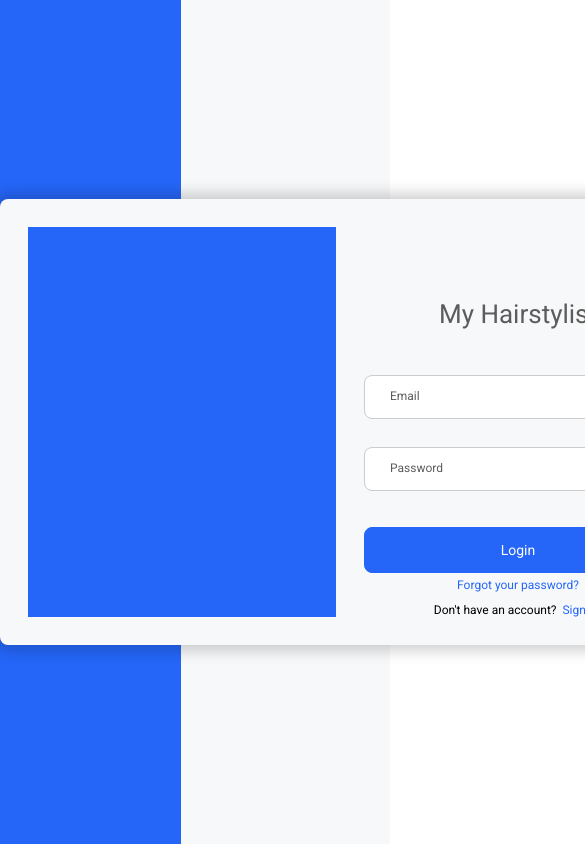
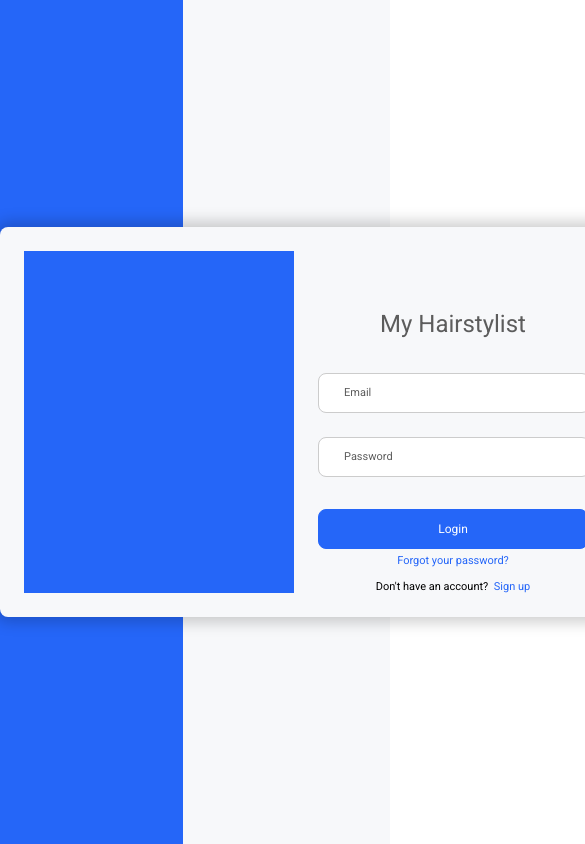
Before and after one commit to spaulas/my-hairstylist-auth-ui, a React app: page /auth/sign-in in a window 390 px wide. Shown: the top 844 px of the page, 585 px wide, since content can reach past the window. Built offline with nearby package versions, Linux system fonts and the light colour scheme.

Commit message:
Add mixins for tablet portrait

```diff
--- a/src/components/common/Button/button.styles.scss
+++ b/src/components/common/Button/button.styles.scss
@@ -27,3 +27,11 @@ button {
     padding: 14px 0;
   }
 }
+
+@media only screen and (max-width: $tablet-portrait__max) {
+  button {
+    padding: 12px 0;
+  }
+
+
+}
--- a/src/components/common/Layout/layout.styles.scss
+++ b/src/components/common/Layout/layout.styles.scss
@@ -99,3 +99,27 @@
     }
   }
 }
+
+@media only screen and (max-width: $tablet-portrait__max) {
+  .layout {
+    max-width: 826px;
+
+    &--box {
+      width: 612px;
+      height: 390px;
+
+      &-strip {
+        margin: 24px 12px 24px 24px;
+      }
+
+      &-children {
+        margin: 24px 24px 24px 12px;
+      }
+    }
+
+    &--strip {
+      width: 270px;
+      right: calc(50% + 12px);
+    }
+  }
+}
--- a/src/components/generics/Form/Field/field.styles.scss
+++ b/src/components/generics/Form/Field/field.styles.scss
@@ -98,21 +98,21 @@ input:-webkit-autofill:active {
   }
 }
 
-@media only screen and (max-width: $medium-desktop__max) {
+@media only screen and (max-width: $tablet-portrait__max) {
   .form {
     &--item {
-      margin-bottom: 28px;
+      margin-bottom: 24px;
     }
 
     &--label {
       &__focused {
-        left: 10px;
-        top: -18px !important;
+        left: 8px;
+        top: -16px !important;
       }
     }
 
     &--input {
-      height: 32px;
+      height: 28px;
     }
   }
 }
--- a/src/components/generics/Form/form.styles.scss
+++ b/src/components/generics/Form/form.styles.scss
@@ -59,3 +59,22 @@
     }
   }
 }
+
+
+@media only screen and (max-width: $tablet-portrait__max) {
+  .form {
+    &--title {
+      padding: 60px 0 36px 0;
+    }
+
+    &--links {
+      &-forgot-password {
+        margin-top: 6px;
+      }
+    }
+
+    button {
+      margin-top: 8px;
+    }
+  }
+}
--- a/src/styles/_responsiveness.scss
+++ b/src/styles/_responsiveness.scss
@@ -6,7 +6,8 @@ $tablet-landscape__min: 1280px;
 $medium-desktop__max: $tablet-landscape__min;
 $medium-desktop__min: 1024px;
 
-$medium-screen__max: $medium-desktop__min;
-$tablet-portrait__min: 600px;
+$tablet-portrait__max: $medium-desktop__min;
+$tablet-portrait__min: 826px;
 
 $mobile__max: $tablet-portrait__min;
+$mobile__min: 360px;
--- a/src/styles/_typography.scss
+++ b/src/styles/_typography.scss
@@ -15,7 +15,12 @@ h1 {
 
   @media only screen and (max-width: $medium-desktop__max) {
     font-size: 26px;
-    line-height: 38px;
+    line-height: 28px;
+  }
+
+  @media only screen and (max-width: $tablet-portrait__max) {
+    font-size: 24px;
+    line-height: 26px;
   }
 }
 
@@ -36,6 +41,11 @@ h1 {
     font-size: 12px;
     line-height: 14px;
   }
+
+  @media only screen and (max-width: $tablet-portrait__max) {
+    font-size: 11px;
+    line-height: 13px;
+  }
 }
 
 @mixin button {
@@ -54,6 +64,11 @@ h1 {
   @media only screen and (max-width: $medium-desktop__max) {
     font-size: 14px;
     line-height: 16px;
+  }
+
+  @media only screen and (max-width: $tablet-portrait__max) {
+    font-size: 12px;
+    line-height: 14px;
   }
 }
 
@@ -74,6 +89,11 @@ h1 {
     font-size: 12px;
     line-height: 13px;
   }
+
+  @media only screen and (max-width: $tablet-portrait__max) {
+    font-size: 11px;
+    line-height: 12px;
+  }
 }
 
 @mixin form-error {
@@ -93,4 +113,9 @@ h1 {
     font-size: 10px;
     line-height: 12px;
   }
+
+  @media only screen and (max-width: $tablet-portrait__max) {
+    font-size: 8px;
+    line-height: 10px;
+  }
 }
```
